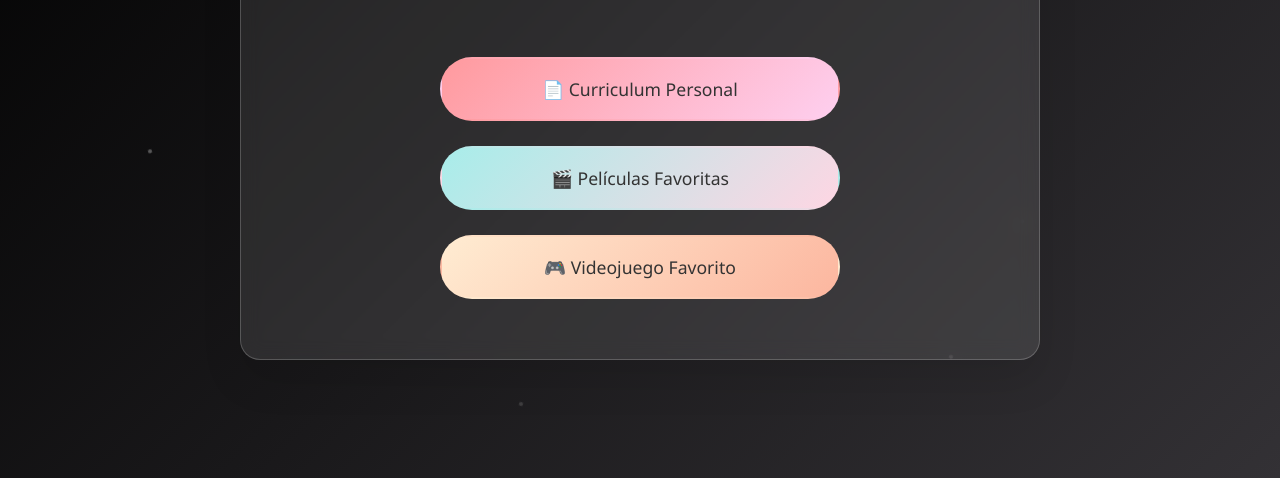
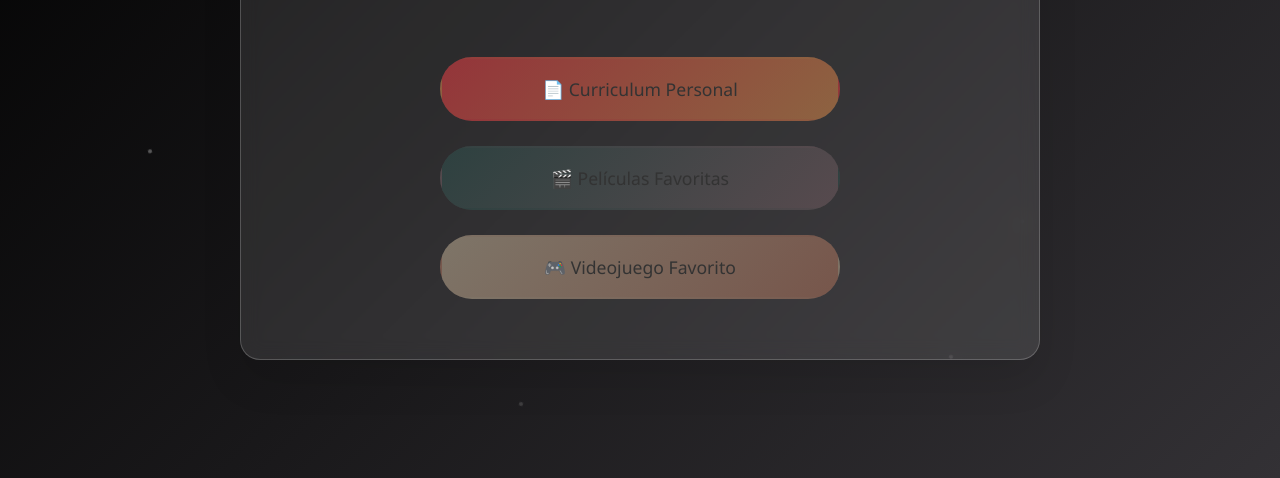
Before and after one commit to Javierr-creator/Pagina, a plain HTML site: page INDEX.html in a window 1280 px wide. Shown: the part 322-800 px from the top of the page. Drawn offline with Linux system fonts and the light colour scheme.

Commit message:
cambio de colores de los botones

```diff
--- a/INDEX.html
+++ b/INDEX.html
@@ -130,17 +130,17 @@
 
         /* Efectos para diferentes enlaces */
         .nav-link:nth-child(1) {
-            background: linear-gradient(135deg, #ff9a9e, #fecfef);
+            background: linear-gradient(135deg, #94353a, #8d6341);
             color: #333;
         }
 
         .nav-link:nth-child(2) {
-            background: linear-gradient(135deg, #a8edea, #fed6e3);
+            background: linear-gradient(135deg, #2e4140, #574a4e);
             color: #333;
         }
 
         .nav-link:nth-child(3) {
-            background: linear-gradient(135deg, #ffecd2, #fcb69f);
+            background: linear-gradient(135deg, #7e7568, #77564b);
             color: #333;
         }
 
```
